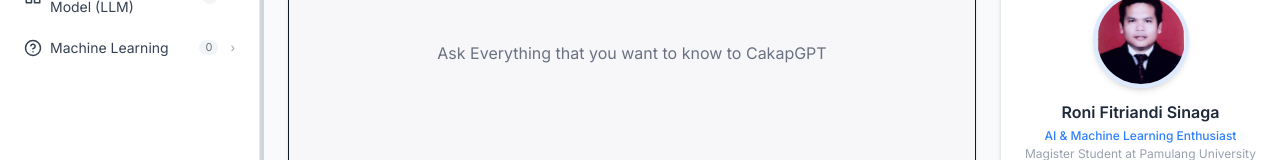
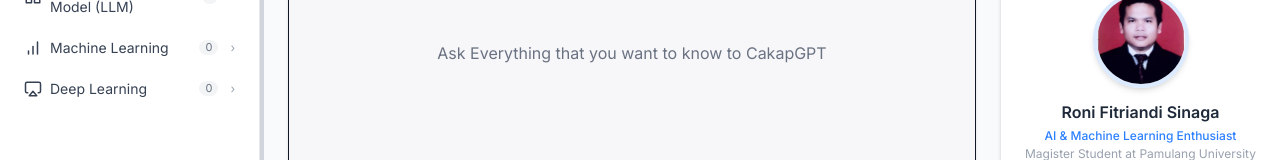
Before and after one commit to ronisinaga/cakapgpt_fe, a React (Vite) app: page / in a window 1280 px wide. Shown: the part 161-321 px from the top of the page. Built offline with nearby package versions, Linux system fonts and the light colour scheme.

Commit message:
upload some changes

```diff
--- a/src/pages/Home.tsx
+++ b/src/pages/Home.tsx
@@ -1,6 +1,6 @@
 import { useState, useEffect, useRef } from "react";
 import { useNavigate } from "react-router-dom";
-import { Menu, Grid, HelpCircle} from "react-feather";
+import { Menu, Grid,Airplay,BarChart} from "react-feather";
 import ChatGPT from "../components/ChatGPT";
 
 
@@ -31,7 +31,13 @@ const Home = () => {
     {
       key: "ml",
       label: "Machine Learning",
-      icon: HelpCircle,
+      icon: BarChart,
+      children: [],
+    },
+    {
+      key: "dl",
+      label: "Deep Learning",
+      icon: Airplay,
       children: [],
     },
   ];
```
